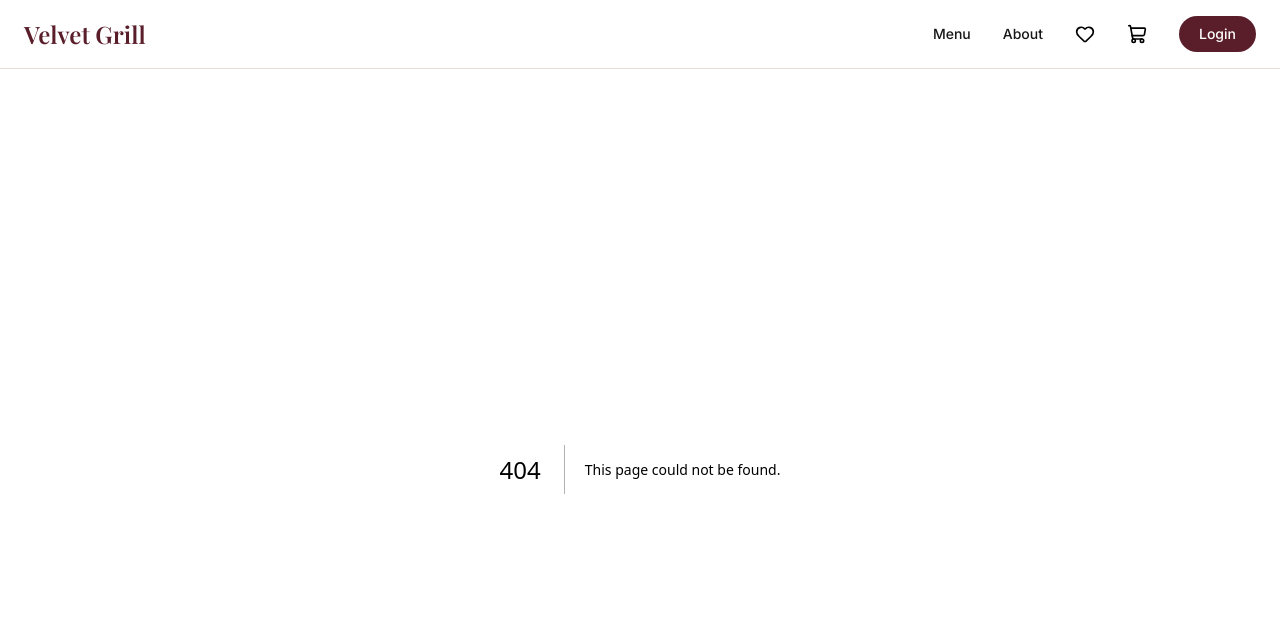
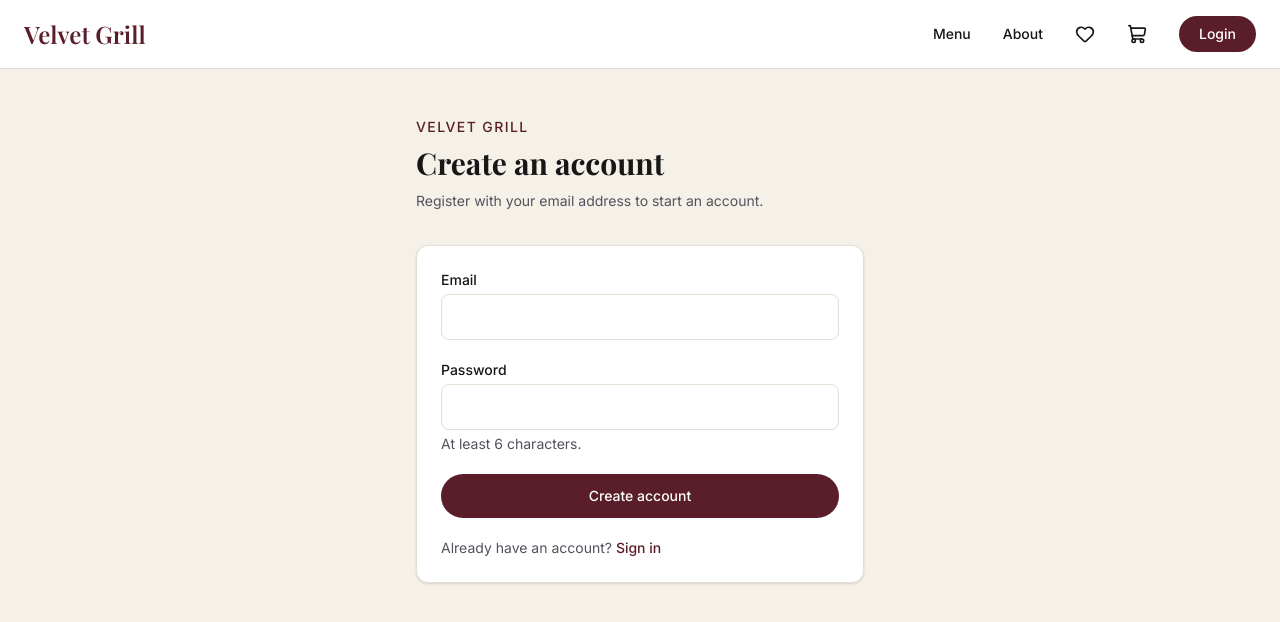
Before and after one commit to Khalilfwz/velvet-grill, a Next.js app: page /register in a window 1280 px wide. Before the commit this address had no page. Shown: the top 622 px of the page. Built offline with nearby package versions, Linux system fonts and the light colour scheme; no server answers; a web font is replaced by a local one.

Commit message:
feat: add email password authentication

```diff
--- /dev/null
+++ b/src/app/login/page.tsx
@@ -0,0 +1,34 @@
+import { redirect } from 'next/navigation'
+import { createClient } from '@/lib/supabase/server'
+import AuthForm from '@/components/auth/AuthForm'
+
+export default async function LoginPage() {
+  const supabase = await createClient()
+  const { data } = await supabase.auth.getClaims()
+
+  if (data?.claims) {
+    redirect('/')
+  }
+
+  return (
+    <main className="min-h-screen bg-background px-6 py-12">
+      <div className="mx-auto max-w-md">
+        <p className="text-sm font-medium uppercase tracking-widest text-brand">
+          Velvet Grill
+        </p>
+
+        <h1 className="mt-2 font-display text-3xl font-bold text-foreground">
+          Sign in
+        </h1>
+
+        <p className="mt-2 text-sm leading-6 text-zinc-600">
+          Sign in to manage your account, wishlist, and orders.
+        </p>
+
+        <div className="mt-8 rounded-xl border border-border bg-surface p-6 shadow-sm">
+          <AuthForm mode="login" />
+        </div>
+      </div>
+    </main>
+  )
+}
--- /dev/null
+++ b/src/app/register/page.tsx
@@ -0,0 +1,34 @@
+import { redirect } from 'next/navigation'
+import { createClient } from '@/lib/supabase/server'
+import AuthForm from '@/components/auth/AuthForm'
+
+export default async function RegisterPage() {
+  const supabase = await createClient()
+  const { data } = await supabase.auth.getClaims()
+
+  if (data?.claims) {
+    redirect('/')
+  }
+
+  return (
+    <main className="min-h-screen bg-background px-6 py-12">
+      <div className="mx-auto max-w-md">
+        <p className="text-sm font-medium uppercase tracking-widest text-brand">
+          Velvet Grill
+        </p>
+
+        <h1 className="mt-2 font-display text-3xl font-bold text-foreground">
+          Create an account
+        </h1>
+
+        <p className="mt-2 text-sm leading-6 text-zinc-600">
+          Register with your email address to start an account.
+        </p>
+
+        <div className="mt-8 rounded-xl border border-border bg-surface p-6 shadow-sm">
+          <AuthForm mode="register" />
+        </div>
+      </div>
+    </main>
+  )
+}
--- /dev/null
+++ b/src/components/auth/AuthForm.tsx
@@ -0,0 +1,115 @@
+'use client'
+
+import Link from 'next/link'
+import { useActionState } from 'react'
+import { signIn, signUp } from '@/lib/auth/actions'
+import type { AuthActionState } from '@/lib/auth/actions'
+
+const focusClasses =
+  'focus-visible:outline-2 focus-visible:outline-offset-2 focus-visible:outline-brand'
+
+const labelClasses = 'block text-sm font-medium text-foreground'
+
+const inputClasses = `mt-1 w-full rounded-lg border border-border bg-surface px-4 py-3 text-sm text-foreground ${focusClasses}`
+
+const ERROR_ID = 'auth-error'
+
+const initialState: AuthActionState = { error: null }
+
+type AuthFormProps = {
+  mode: 'login' | 'register'
+}
+
+export default function AuthForm({ mode }: AuthFormProps) {
+  const isRegister = mode === 'register'
+
+  const [state, formAction, isPending] = useActionState(
+    isRegister ? signUp : signIn,
+    initialState
+  )
+
+  return (
+    <form action={formAction} className="space-y-5">
+      <div>
+        <label htmlFor="email" className={labelClasses}>
+          Email
+        </label>
+        <input
+          id="email"
+          name="email"
+          type="email"
+          autoComplete="email"
+          required
+          aria-invalid={state.error ? true : undefined}
+          aria-describedby={state.error ? ERROR_ID : undefined}
+          className={inputClasses}
+        />
+      </div>
+
+      <div>
+        <label htmlFor="password" className={labelClasses}>
+          Password
+        </label>
+        <input
+          id="password"
+          name="password"
+          type="password"
+          autoComplete={isRegister ? 'new-password' : 'current-password'}
+          required
+          minLength={isRegister ? 6 : 1}
+          aria-invalid={state.error ? true : undefined}
+          aria-describedby={state.error ? ERROR_ID : undefined}
+          className={inputClasses}
+        />
+
+        {isRegister && (
+          <p className="mt-1 text-sm text-zinc-600">
+            At least 6 characters.
+          </p>
+        )}
+      </div>
+
+      {state.error && (
+        <p id={ERROR_ID} role="alert" className="text-sm text-red-600">
+          {state.error}
+        </p>
+      )}
+
+      <button
+        type="submit"
+        disabled={isPending}
+        className={`w-full rounded-full bg-brand px-5 py-3 text-sm font-medium text-white transition-colors hover:bg-brand-light disabled:cursor-not-allowed disabled:opacity-60 ${focusClasses}`}
+      >
+        {isPending
+          ? 'Please wait…'
+          : isRegister
+            ? 'Create account'
+            : 'Sign in'}
+      </button>
+
+      <p className="text-sm text-zinc-600">
+        {isRegister ? (
+          <>
+            Already have an account?{' '}
+            <Link
+              href="/login"
+              className={`font-medium text-brand transition-colors hover:text-brand-light ${focusClasses}`}
+            >
+              Sign in
+            </Link>
+          </>
+        ) : (
+          <>
+            New here?{' '}
+            <Link
+              href="/register"
+              className={`font-medium text-brand transition-colors hover:text-brand-light ${focusClasses}`}
+            >
+              Create an account
+            </Link>
+          </>
+        )}
+      </p>
+    </form>
+  )
+}
--- a/src/components/layout/Navbar.tsx
+++ b/src/components/layout/Navbar.tsx
@@ -1,10 +1,22 @@
 import Link from 'next/link'
 import { Heart, ShoppingCart } from 'lucide-react'
+import { createClient } from '@/lib/supabase/server'
+import { signOut } from '@/lib/auth/actions'
 
 const focusClasses =
   'focus-visible:outline-2 focus-visible:outline-offset-2 focus-visible:outline-brand'
 
-export default function Navbar() {
+const loginLinkClasses = `rounded-full bg-brand px-5 py-2 text-sm font-medium text-white transition-colors hover:bg-brand-light ${focusClasses}`
+
+const signOutButtonClasses = `rounded-full border border-border px-5 py-2 text-sm font-medium text-foreground transition-colors hover:border-brand hover:text-brand ${focusClasses}`
+
+export default async function Navbar() {
+  const supabase = await createClient()
+  const { data } = await supabase.auth.getClaims()
+
+  const claims = data?.claims
+  const email = typeof claims?.email === 'string' ? claims.email : null
+
   return (
     <header className="border-b border-border bg-surface">
       <nav className="mx-auto flex max-w-7xl items-center justify-between px-6 py-4">
@@ -46,12 +58,26 @@ export default function Navbar() {
             <ShoppingCart size={20} />
           </Link>
 
-          <Link
-            href="/login"
-            className={`rounded-full bg-brand px-5 py-2 text-sm font-medium text-white transition-colors hover:bg-brand-light ${focusClasses}`}
+          {email ? (
+            <div className="flex items-center gap-4">
+              <span
+                className="max-w-[12rem] truncate text-sm text-zinc-600"
+                title={email}
               >
+                {email}
+              </span>
+
+              <form action={signOut}>
+                <button type="submit" className={signOutButtonClasses}>
+                  Sign out
+                </button>
+              </form>
+            </div>
+          ) : (
+            <Link href="/login" className={loginLinkClasses}>
               Login
             </Link>
+          )}
         </div>
 
         <details className="relative md:hidden">
@@ -90,12 +116,29 @@ export default function Navbar() {
               Cart
             </Link>
 
+            {email ? (
+              <>
+                <p className="truncate px-3 py-2 text-sm text-zinc-600" title={email}>
+                  {email}
+                </p>
+
+                <form action={signOut}>
+                  <button
+                    type="submit"
+                    className={`block w-full rounded-lg border border-border px-3 py-2 text-left text-sm font-medium text-foreground hover:bg-background ${focusClasses}`}
+                  >
+                    Sign out
+                  </button>
+                </form>
+              </>
+            ) : (
               <Link
                 href="/login"
-              className={`block rounded-lg px-3 py-2 text-sm font-medium text-white bg-brand hover:bg-brand-light ${focusClasses}`}
+                className={`block rounded-lg bg-brand px-3 py-2 text-sm font-medium text-white hover:bg-brand-light ${focusClasses}`}
               >
                 Login
               </Link>
+            )}
           </div>
         </details>
       </nav>
--- /dev/null
+++ b/src/lib/auth/actions.ts
@@ -0,0 +1,91 @@
+'use server'
+
+import { redirect } from 'next/navigation'
+import { createClient } from '@/lib/supabase/server'
+
+/** Shared shape returned to the auth form. `null` means no message. */
+export type AuthActionState = {
+  error: string | null
+}
+
+// Mirrors auth.email.minimum_password_length in supabase/config.toml.
+const PASSWORD_MIN_LENGTH = 6
+
+// Supabase remains authoritative for every auth decision. These strings only
+// replace the provider's wording, which must never reach the browser: provider
+// messages can reveal whether an account exists or quote an environment policy.
+const GENERIC_LOGIN_ERROR = 'Incorrect email or password.'
+const INVALID_EMAIL_ERROR = 'Enter a valid email address.'
+const SHORT_PASSWORD_ERROR = `Password must be at least ${PASSWORD_MIN_LENGTH} characters.`
+const REGISTRATION_ERROR =
+  'We could not create your account. Check your details, or sign in if you already have one.'
+
+function isStructurallyValidEmail(email: string): boolean {
+  return /^[^\s@]+@[^\s@]+\.[^\s@]+$/.test(email)
+}
+
+function readCredentials(formData: FormData): {
+  email: string
+  password: string
+} {
+  return {
+    email: String(formData.get('email') ?? '').trim(),
+    password: String(formData.get('password') ?? ''),
+  }
+}
+
+export async function signIn(
+  _previousState: AuthActionState,
+  formData: FormData
+): Promise<AuthActionState> {
+  const { email, password } = readCredentials(formData)
+
+  if (!isStructurallyValidEmail(email) || password.length === 0) {
+    return { error: GENERIC_LOGIN_ERROR }
+  }
+
+  const supabase = await createClient()
+  const { error } = await supabase.auth.signInWithPassword({ email, password })
+
+  if (error) {
+    return { error: GENERIC_LOGIN_ERROR }
+  }
+
+  redirect('/')
+}
+
+export async function signUp(
+  _previousState: AuthActionState,
+  formData: FormData
+): Promise<AuthActionState> {
+  const { email, password } = readCredentials(formData)
+
+  if (!isStructurallyValidEmail(email)) {
+    return { error: INVALID_EMAIL_ERROR }
+  }
+
+  if (password.length < PASSWORD_MIN_LENGTH) {
+    return { error: SHORT_PASSWORD_ERROR }
+  }
+
+  const supabase = await createClient()
+  const { data, error } = await supabase.auth.signUp({ email, password })
+
+  // FR-06 is scoped to email confirmation being disabled, so a successful signup
+  // returns a session. Anything else is reported with the same safe message; the
+  // provider's error text is never surfaced. Enabling confirmation requires the
+  // SSR confirmation/callback flow, which is out of scope here.
+  if (error || !data.session) {
+    return { error: REGISTRATION_ERROR }
+  }
+
+  redirect('/')
+}
+
+export async function signOut(): Promise<void> {
+  const supabase = await createClient()
+
+  await supabase.auth.signOut({ scope: 'local' })
+
+  redirect('/')
+}
```
Lines whose indentation alone changed are shown as unchanged.
